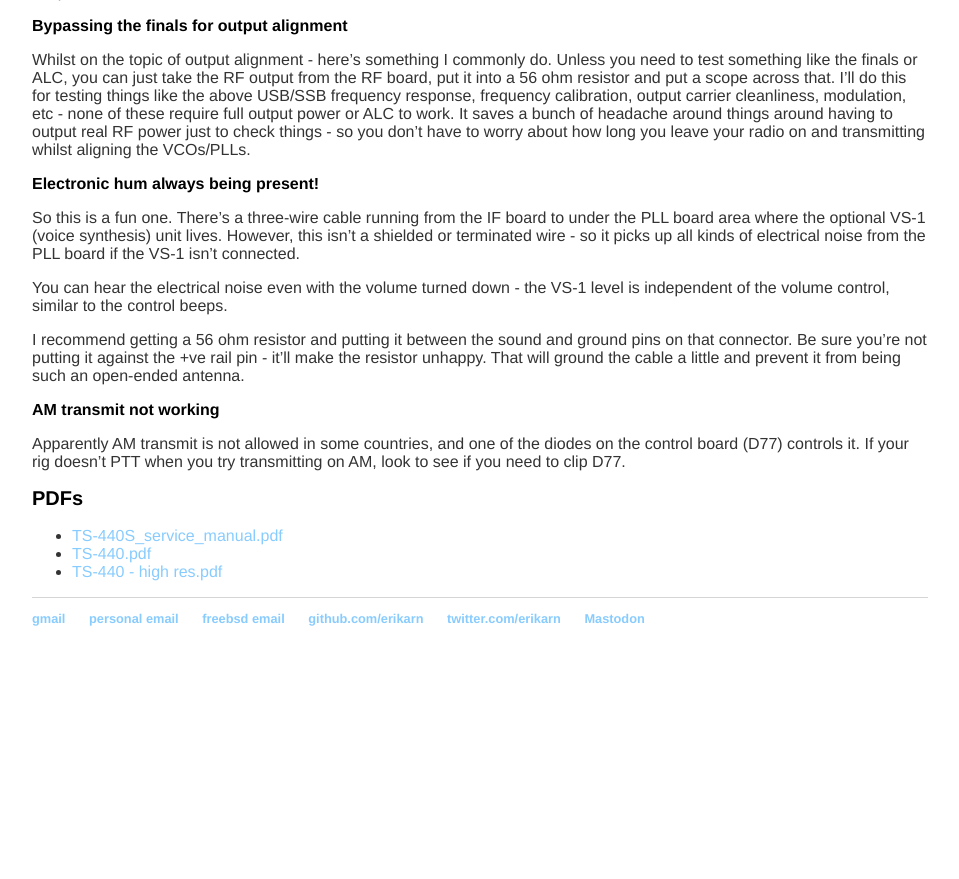
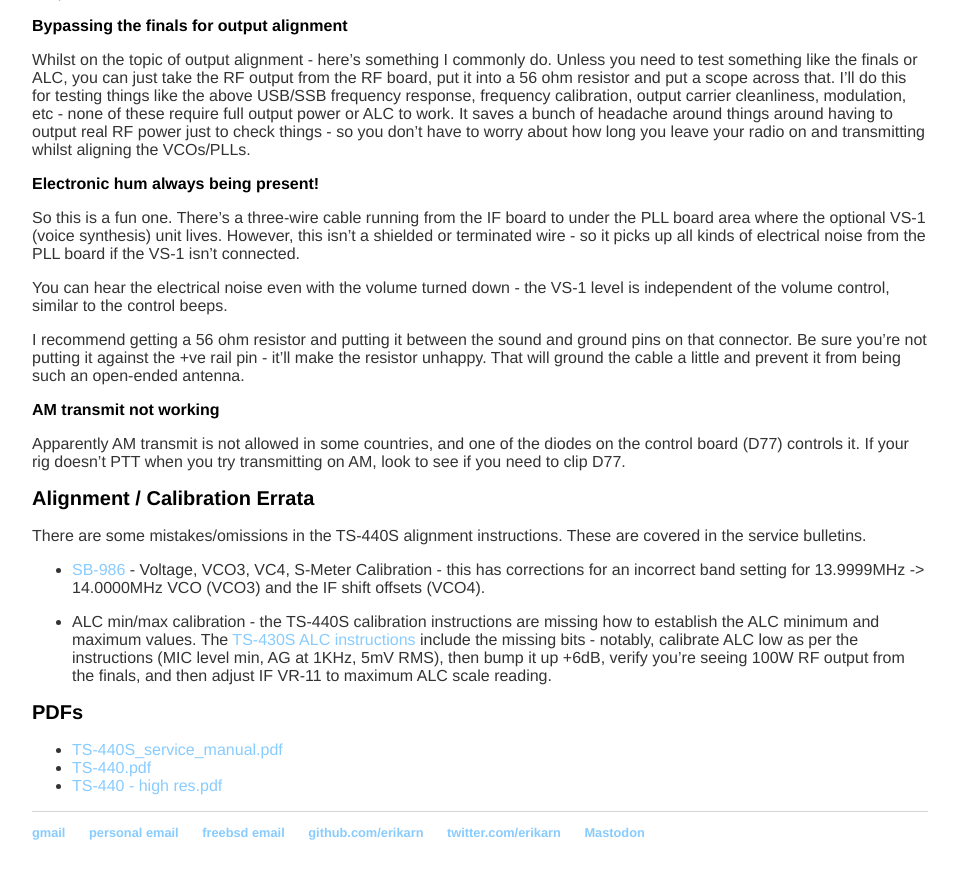
Before and after one commit to erikarn/erikarn.github.io, a Jekyll site: the page built from kenwood/TS-440/notes.md, in a window 1280 px wide and 900 px high, scrolled down 5976 px. Shown: the top 879 px of the window, without its empty margins (160-1119 px from the left). Built offline with Jekyll 4.4.1, drawn with Linux system fonts in a browser that asks for light colours; before the commit the page ends 6662 px from its top, so only the background shows below that.

Commit message:
[ts-440s] add missing instructions, etc

```diff
--- a/kenwood/TS-440/notes.md
+++ b/kenwood/TS-440/notes.md
@@ -179,6 +179,22 @@
 on the control board (D77) controls it.  If your rig doesn't PTT when
 you try transmitting on AM, look to see if you need to clip D77.
 
+## Alignment / Calibration Errata
+
+There are some mistakes/omissions in the TS-440S alignment instructions.
+These are covered in the service bulletins.
+
+ * [SB-986](ASB0986.JPG) - Voltage, VCO3, VC4, S-Meter Calibration - this has
+   corrections for an incorrect band setting for 13.9999MHz -> 14.0000MHz VCO
+   (VCO3) and the IF shift offsets (VCO4).
+
+ * ALC min/max calibration - the TS-440S calibration instructions are missing
+   how to establish the ALC minimum and maximum values.  The
+   [TS-430S ALC instructions](TS-430sALC.rtf) include the missing bits - notably,
+   calibrate ALC low as per the instructions (MIC level min, AG at 1KHz, 5mV RMS),
+   then bump it up +6dB, verify you're seeing 100W RF output from the finals,
+   and then adjust IF VR-11 to maximum ALC scale reading.
+
 ## PDFs
 
  * [TS-440S_service_manual.pdf](TS-440S_service_manual.pdf)
```
Also changed, not shown: kenwood/TS-440/ASB0986.JPG (added), 1 other file.
